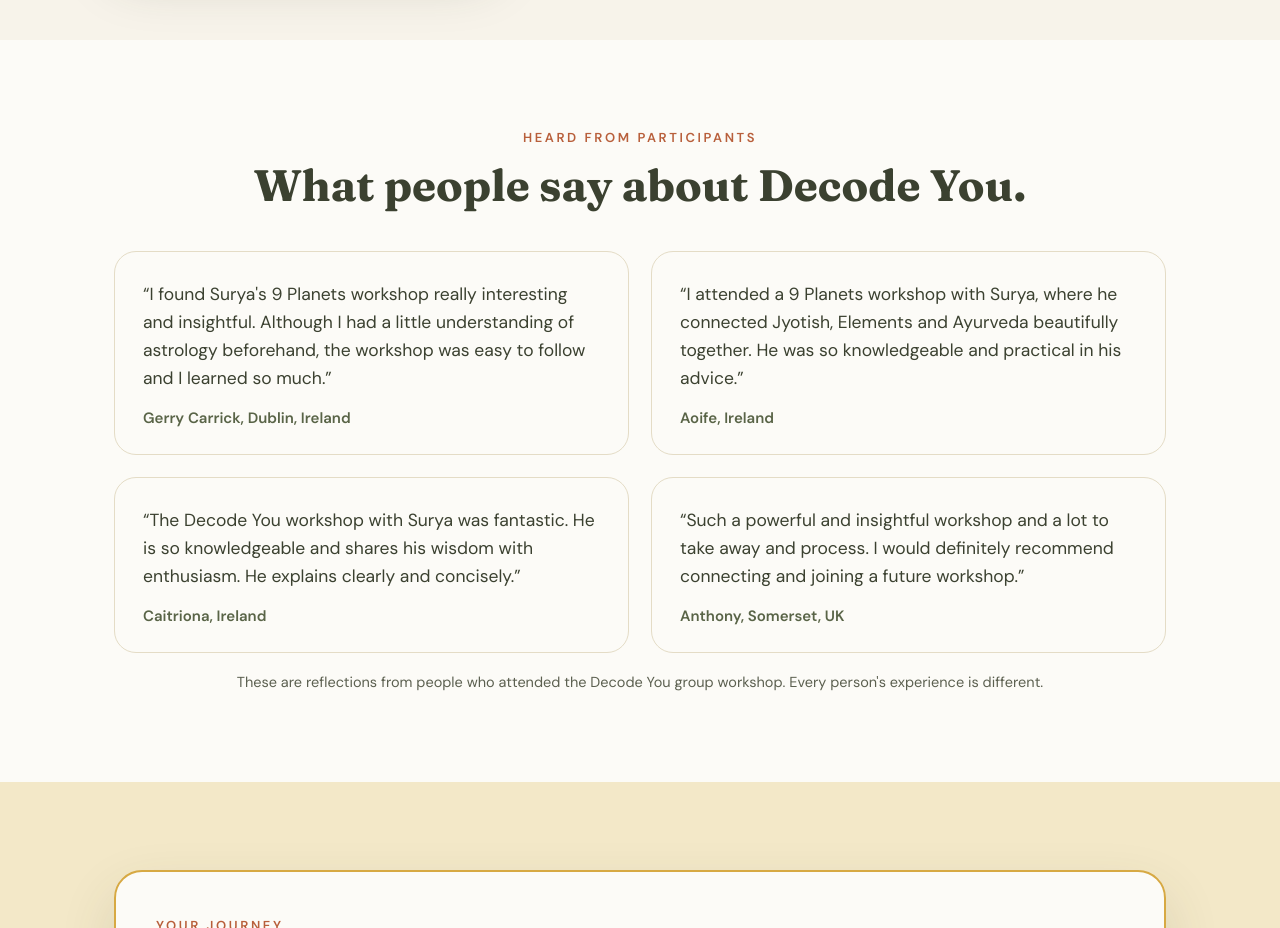
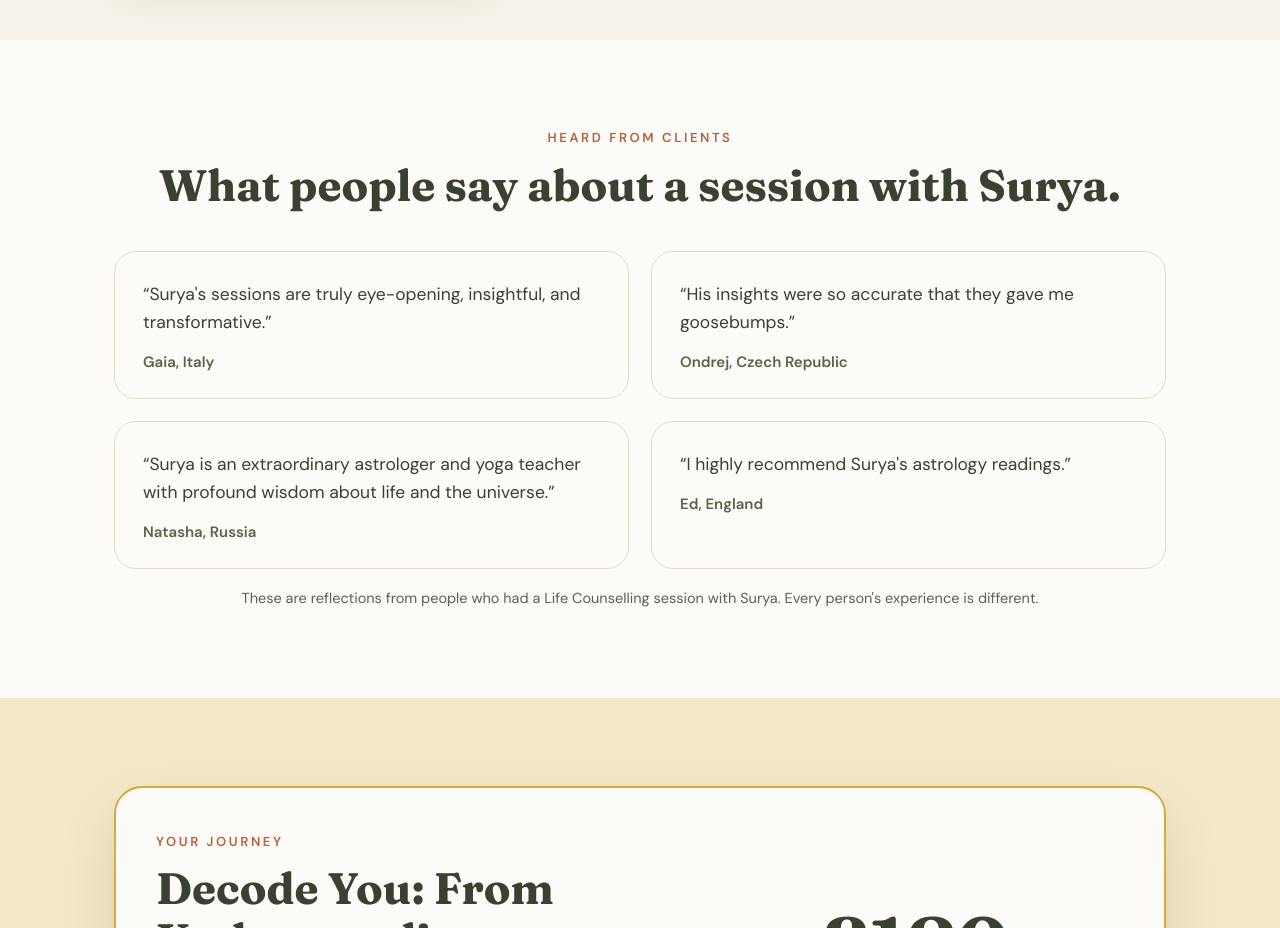
Before and after one commit to suryabsingh88-cloud/decode-you, a plain HTML site: page decode-you-journey.html in a window 1280 px wide. Shown: the part 5100-6028 px from the top of the page. Drawn offline with Linux system fonts and the light colour scheme.

Commit message:
Journey page: replace workshop testimonials with Life Counselling testimonials from the website
Co-Authored-By: Claude Sonnet 5.5 <noreply@anthropic.com>
Claude-Session: https://claude.ai/code/session_01LwY2GgZ1mLP62gq51gXVbo

```diff
--- a/decode-you-journey.html
+++ b/decode-you-journey.html
@@ -241,14 +241,14 @@ footer img{height:40px;display:block;margin:0 auto 8px}
 </div></section>
 
 <section class="s" style="background:var(--paper)"><div class="wrap">
- <div class="center"><div class="eyebrow">Heard from participants</div><h2>What people say about Decode You.</h2></div>
+ <div class="center"><div class="eyebrow">Heard from clients</div><h2>What people say about a session with Surya.</h2></div>
  <div class="quotes">
-  <div class="quote"><p>“I found Surya's 9 Planets workshop really interesting and insightful. Although I had a little understanding of astrology beforehand, the workshop was easy to follow and I learned so much.”</p><b>Gerry Carrick, Dublin, Ireland</b></div>
-  <div class="quote"><p>“I attended a 9 Planets workshop with Surya, where he connected Jyotish, Elements and Ayurveda beautifully together. He was so knowledgeable and practical in his advice.”</p><b>Aoife, Ireland</b></div>
-  <div class="quote"><p>“The Decode You workshop with Surya was fantastic. He is so knowledgeable and shares his wisdom with enthusiasm. He explains clearly and concisely.”</p><b>Caitriona, Ireland</b></div>
-  <div class="quote"><p>“Such a powerful and insightful workshop and a lot to take away and process. I would definitely recommend connecting and joining a future workshop.”</p><b>Anthony, Somerset, UK</b></div>
+  <div class="quote"><p>“Surya's sessions are truly eye-opening, insightful, and transformative.”</p><b>Gaia, Italy</b></div>
+  <div class="quote"><p>“His insights were so accurate that they gave me goosebumps.”</p><b>Ondrej, Czech Republic</b></div>
+  <div class="quote"><p>“Surya is an extraordinary astrologer and yoga teacher with profound wisdom about life and the universe.”</p><b>Natasha, Russia</b></div>
+  <div class="quote"><p>“I highly recommend Surya's astrology readings.”</p><b>Ed, England</b></div>
  </div>
- <p class="note center">These are reflections from people who attended the Decode You group workshop. Every person's experience is different.</p>
+ <p class="note center">These are reflections from people who had a Life Counselling session with Surya. Every person's experience is different.</p>
 </div></section>
 
 <section class="s buy" id="begin"><div class="wrap">
```
